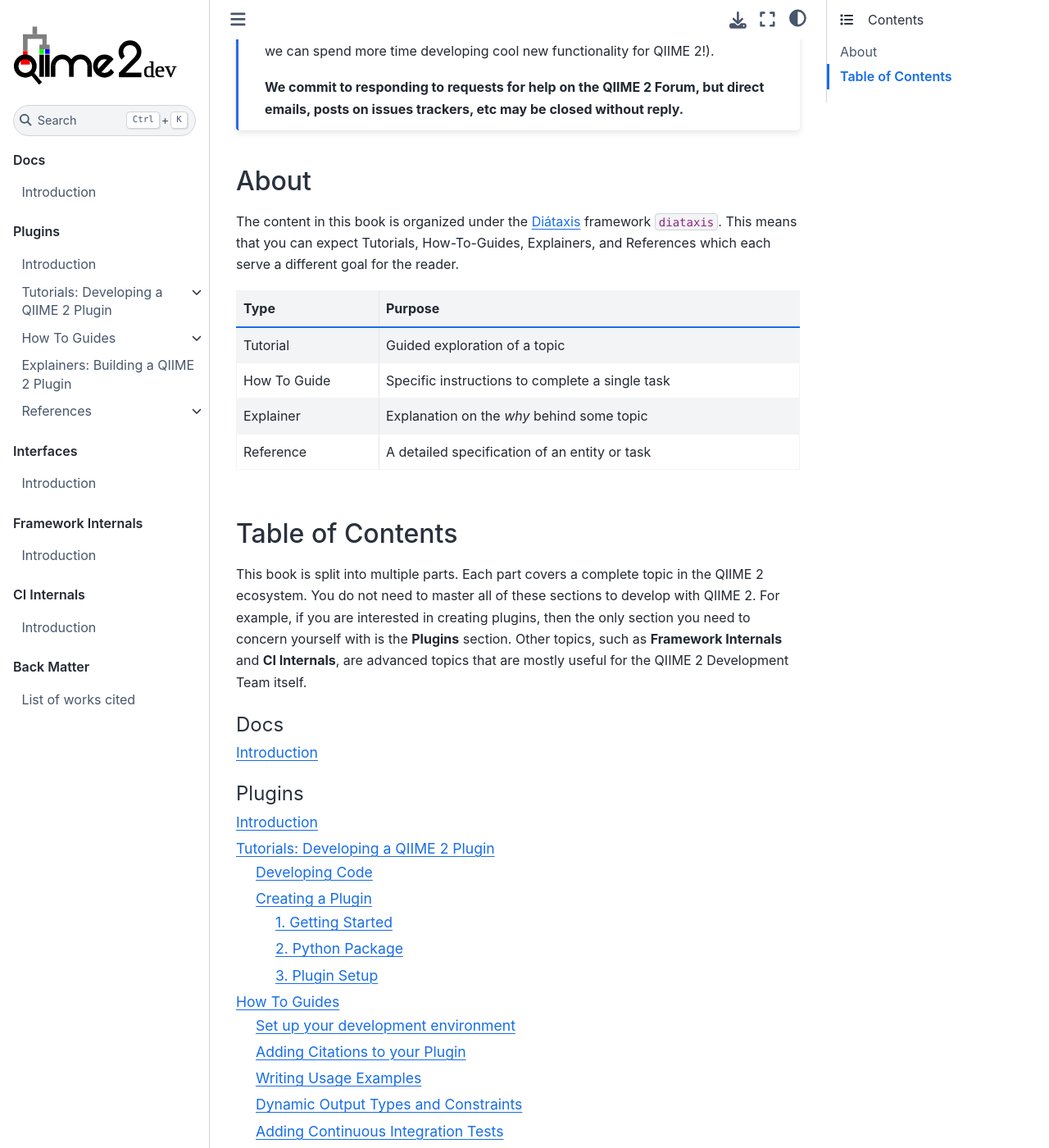
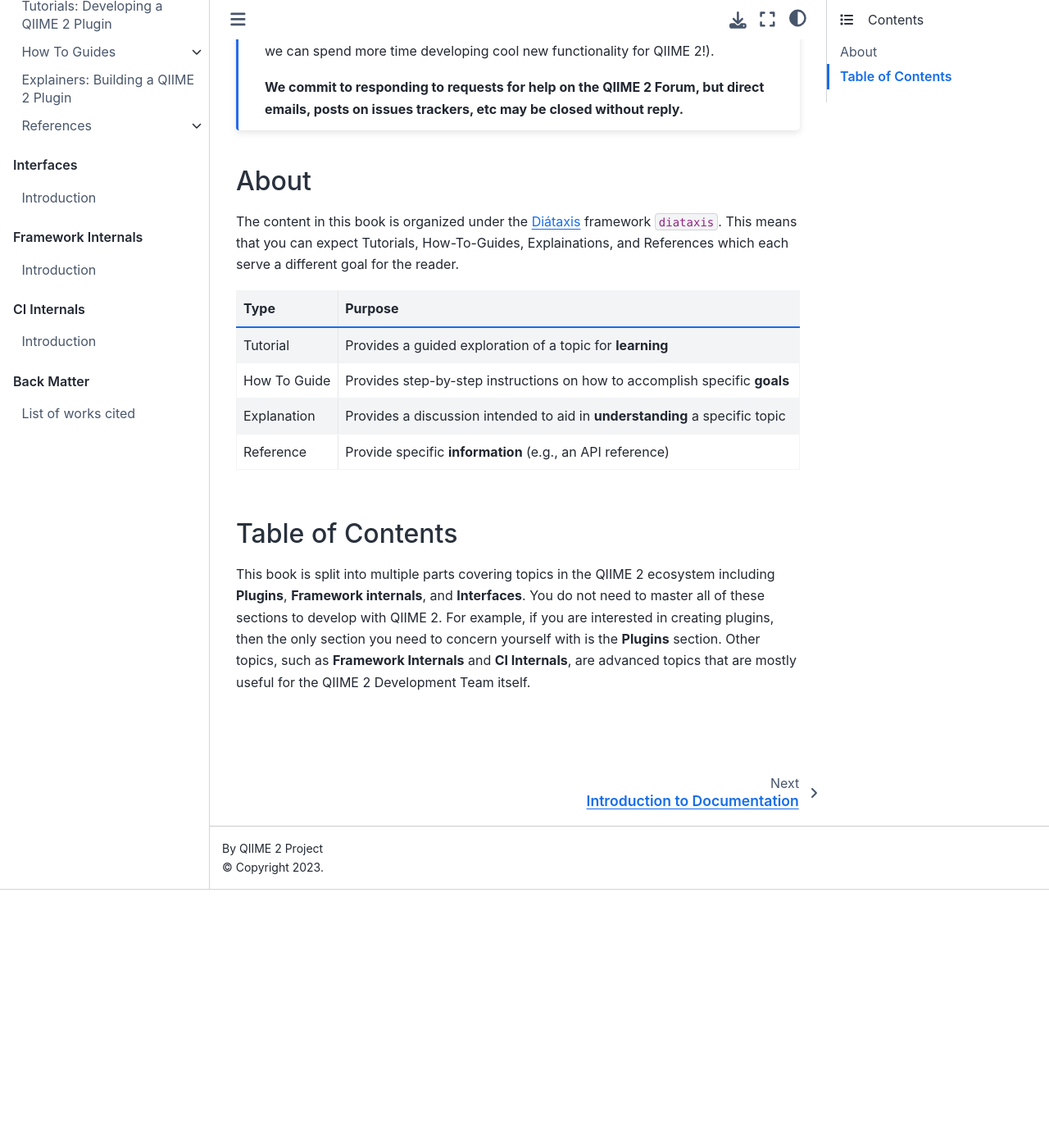
Before and after one commit to caporaso-lab/developing-with-qiime2, a Jupyter Book: the page built from book/intro.md, in a window 1280 px wide and 1400 px high, scrolled down 315 px. Shown: the whole window at 82% size. Built offline with Jupyter Book 1.0.4 settings and Sphinx 7.4.7 and the Sphinx Book theme 1.1.4, drawn with Linux system fonts in a browser that asks for light colours; cross-references to code outside the pages are shown as plain code; some of the changed text lies outside the part shown.

````diff
--- a/book/_toc.yml
+++ b/book/_toc.yml
@@ -12,31 +12,31 @@ parts:
 
   - caption: "Plugins"
     chapters:
-      - file: plugins/intro
-        title: Introduction
+      # - file: plugins/intro
+      #  title: Introduction
       - file: plugins/tutorials/intro
-        sections:
-          - file: plugins/tutorials/developing-code
-          - file: plugins/tutorials/create/intro
-            options:
-              numbered: true
-            sections:
-              - file: plugins/tutorials/create/getting-started
-              - file: plugins/tutorials/create/package
-              - file: plugins/tutorials/create/plugin
+        # sections:
+        #   - file: plugins/tutorials/developing-code
+        #   - file: plugins/tutorials/create/intro
+        #     options:
+        #       numbered: true
+        #     sections:
+        #       - file: plugins/tutorials/create/getting-started
+        #       - file: plugins/tutorials/create/package
+        #       - file: plugins/tutorials/create/plugin
       - file: plugins/how-to-guides/intro
         sections:
           - file: plugins/how-to-guides/set-up-development-environment
-          - file: plugins/how-to-guides/add-citation
-          - file: plugins/how-to-guides/usage-example
-          - file: plugins/how-to-guides/type-map
-          - file: plugins/how-to-guides/add-ci
-          - file: plugins/how-to-guides/format-validation-levels.md
+          # - file: plugins/how-to-guides/add-citation
+          # - file: plugins/how-to-guides/usage-example
+          # - file: plugins/how-to-guides/type-map
+          # - file: plugins/how-to-guides/add-ci
+          # - file: plugins/how-to-guides/format-validation-levels.md
       - file: plugins/explainers/intro
       - file: plugins/references/intro
         sections:
           - file: plugins/references/antipatterns
-          - file: plugins/references/usage-api
+          # - file: plugins/references/usage-api
 
   - caption: "Interfaces"
     chapters:
--- a/book/intro.md
+++ b/book/intro.md
@@ -12,7 +12,7 @@ This is preferred over contacting developers directly as there are many develope
 
 ## About
 The content in this book is organized under the [Diátaxis](https://diataxis.fr/) framework {cite}`diataxis`.
-This means that you can expect Tutorials, How-To-Guides, Explainers, and References which each serve a different goal for the reader.
+This means that you can expect Tutorials, How-To-Guides, Explainations, and References which each serve a different goal for the reader.
 
 ```{list-table}
 :header-rows: 1
@@ -21,26 +21,20 @@ This means that you can expect Tutorials, How-To-Guides, Explainers, and Referen
   - Purpose
 
 * - Tutorial
-  - Guided exploration of a topic
+  - Provides a guided exploration of a topic for **learning**
 
 * - How To Guide
-  - Specific instructions to complete a single task
+  - Provides step-by-step instructions on how to accomplish specific **goals**
 
-* - Explainer
-  - Explanation on the *why* behind some topic
+* - Explanation
+  - Provides a discussion intended to aid in **understanding** a specific topic
 
 * - Reference
-  - A detailed specification of an entity or task
+  - Provide specific **information** (e.g., an API reference)
 ```
 
 ## Table of Contents
-This book is split into multiple parts.
-Each part covers a complete topic in the QIIME 2 ecosystem.
+This book is split into multiple parts covering topics in the QIIME 2 ecosystem including **Plugins**, **Framework internals**, and **Interfaces**.
 You do not need to master all of these sections to develop with QIIME 2.
-For example, if you are interested in creating plugins,
-then the only section you need to concern yourself with is the **Plugins** section.
-Other topics, such as **Framework Internals** and **CI Internals**,
-are advanced topics that are mostly useful for the QIIME 2 Development Team itself.
-
-```{tableofcontents}
-```
+For example, if you are interested in creating plugins, then the only section you need to concern yourself with is the **Plugins** section.
+Other topics, such as **Framework Internals** and **CI Internals**, are advanced topics that are mostly useful for the QIIME 2 Development Team itself.
--- a/book/plugins/tutorials/intro.md
+++ b/book/plugins/tutorials/intro.md
@@ -1,5 +1,20 @@
 (start-plugin-tutorial)=
 # Tutorials: Developing a QIIME 2 Plugin
 
-```{tableofcontents}
+```{note}
+This content is adapted from some notes I (@gregcaporaso) put together as a temporary "5-minute plugin development tutorial".
+This will be replaced with a much more comprehensive tutorial on this topic, but using [Diátaxis](https://diataxis.fr/) as a guide:
+
+> It’s natural to want to complete large tranches of work before you publish them, so that you have something substantial to show each time. Avoid this temptation - every step in the right direction is worth publishing immediately. [(source)](https://diataxis.fr/foundations/)
+
+... this is a step in that direction.
 ```
+
+1. Nick Bokulich’s lab maintains a template QIIME 2 plugin that is a great start for your plugin. You can find this here:
+[https://github.com/bokulich-lab/q2-plugin-template](https://github.com/bokulich-lab/q2-plugin-template). There’s a link on that page to “Use this template”. Click that, and GitHub will fork that repository and you can start working on your plugin.
+2. To work on the plugin, first install a QIIME 2 development environment (see [](setup-dev-environment)).
+3. Then, clone your new plugin repository and run through the steps in [the plugin template README](https://github.com/bokulich-lab/q2-plugin-template/blob/main/README.md). I created [a test plugin](https://github.com/gregcaporaso/q2-this-is-a-test) on 27 July 2023 and confirmed that it all works.
+4. Next, add an action. Let's create one that that takes a `FeatureTable[Frequency]` (e.g., a biom file) as input and generates one as output. I created [an action in my test plugin](https://github.com/gregcaporaso/q2-this-is-a-test/blob/894918c4ecfcc936a83031a39404782e4a2a31e1/q2_this_is_a_test/plugin_setup.py) with this signature - all it does is return a copy of the input table. Feel free to copy this into your plugin.
+5. Then, run `qiime dev refresh-cache`, and then `qiime --help`. You should see your new plugin in the list of plugins. If you call help on it, you should see your new action.
+
+[This link](https://dev.qiime2.org/latest/actions/methods/) provides more context on adding an action to your plugin.
````
Also changed, not shown: book/plugins/explainers/intro.md (+4 -0 lines), book/plugins/how-to-guides/set-up-development-environment.md (+1 -1 lines), book/plugins/intro.md (+3 -0 lines), book/plugins/references/intro.md (+4 -0 lines).
